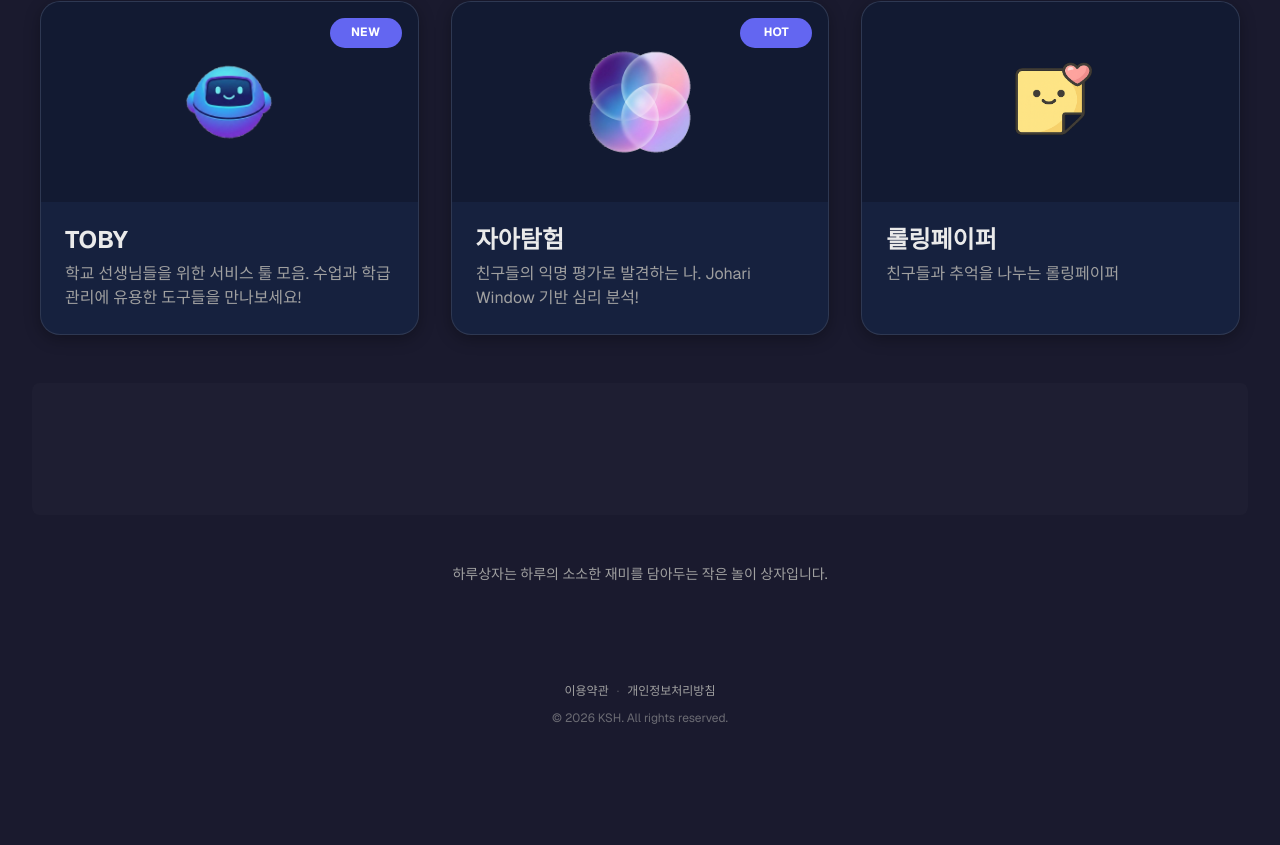
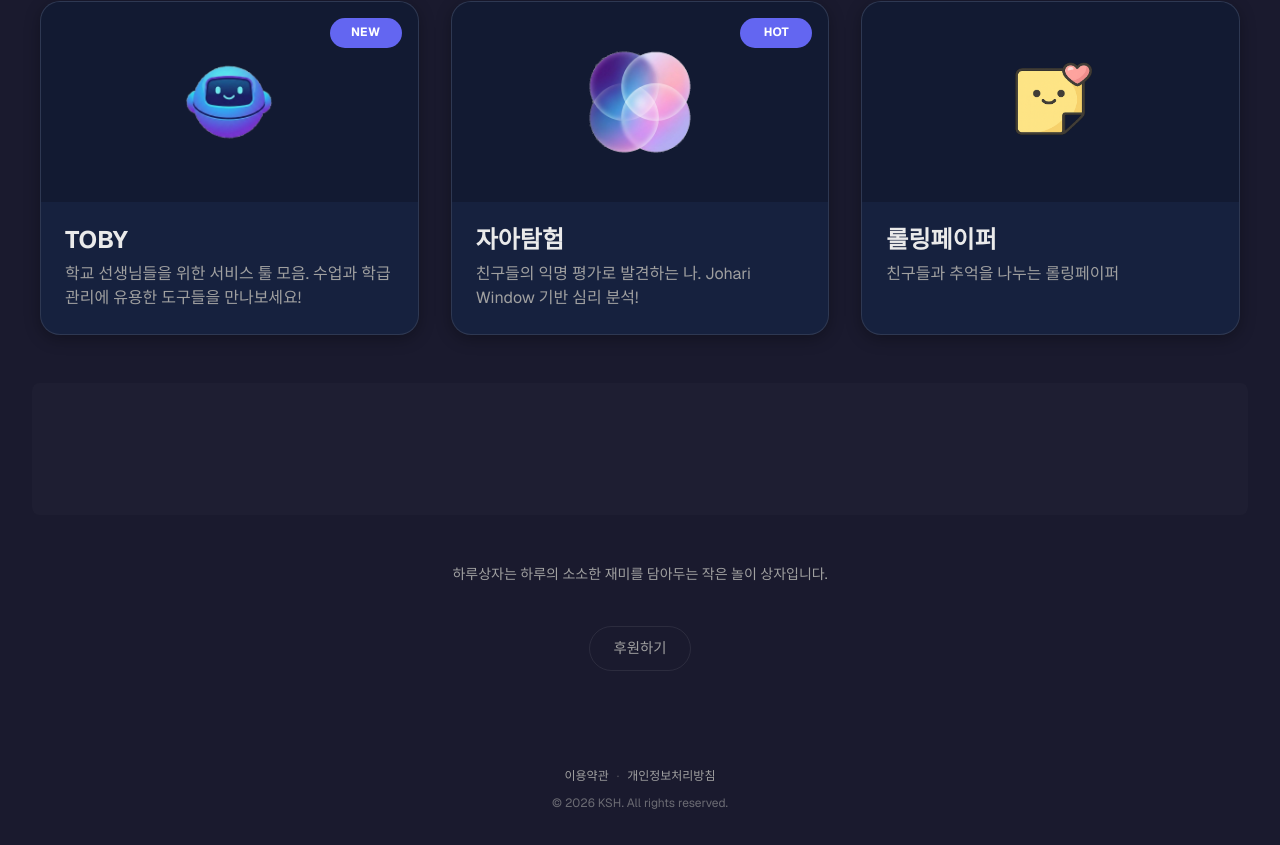
Before and after one commit to Moorisong/miki-labs, a Next.js app in the folder apps/web/: page / in a window 1280 px wide. Shown: the part 297-1142 px from the top of the page. Before the commit the page ends 1057 px from the top, so only its background shows below. Built offline with nearby package versions, Linux system fonts and the light colour scheme; no server answers.

Commit message:
feat(web): 메인 페이지에 후원 링크 추가

```diff
--- a/apps/web/app/page.module.css
+++ b/apps/web/app/page.module.css
@@ -161,3 +161,24 @@
         grid-template-columns: 1fr;
     }
 }
+
+/* 후원 링크 */
+.supportLink {
+    display: inline-block;
+    margin-top: 2.5rem;
+    padding: 10px 24px;
+    border-radius: var(--radius-full);
+    background: transparent;
+    border: 1px solid rgba(255, 255, 255, 0.08);
+    color: var(--color-text-muted);
+    font-size: 0.9rem;
+    font-weight: 500;
+    transition: all var(--transition-normal);
+    text-decoration: none;
+}
+
+.supportLink:hover {
+    color: var(--color-secondary);
+    border-color: rgba(108, 92, 231, 0.25);
+    background: rgba(108, 92, 231, 0.06);
+}
--- a/apps/web/app/page.tsx
+++ b/apps/web/app/page.tsx
@@ -2,6 +2,7 @@ import Link from 'next/link';
 import Image from 'next/image';
 import type { Metadata } from 'next';
 import { ROUTES } from '@/constants';
+import { SUPPORT_CONFIG } from '@/constants/support';
 import AdBanner from '@/components/ads/ad-banner';
 import styles from './page.module.css';
 
@@ -139,6 +140,12 @@ export default function Home() {
 
             <footer style={{ marginTop: 'auto', paddingTop: '2rem', color: 'var(--color-text-muted)', fontSize: '0.875rem', textAlign: 'center' }}>
                 <p>하루상자는 하루의 소소한 재미를 담아두는 작은 놀이 상자입니다.</p>
+
+                {SUPPORT_CONFIG.showOnMain && (
+                    <Link href={ROUTES.SUPPORT} className={styles.supportLink} id="main-support-link">
+                        {SUPPORT_CONFIG.mainLabel}
+                    </Link>
+                )}
             </footer>
         </div>
     );
```
